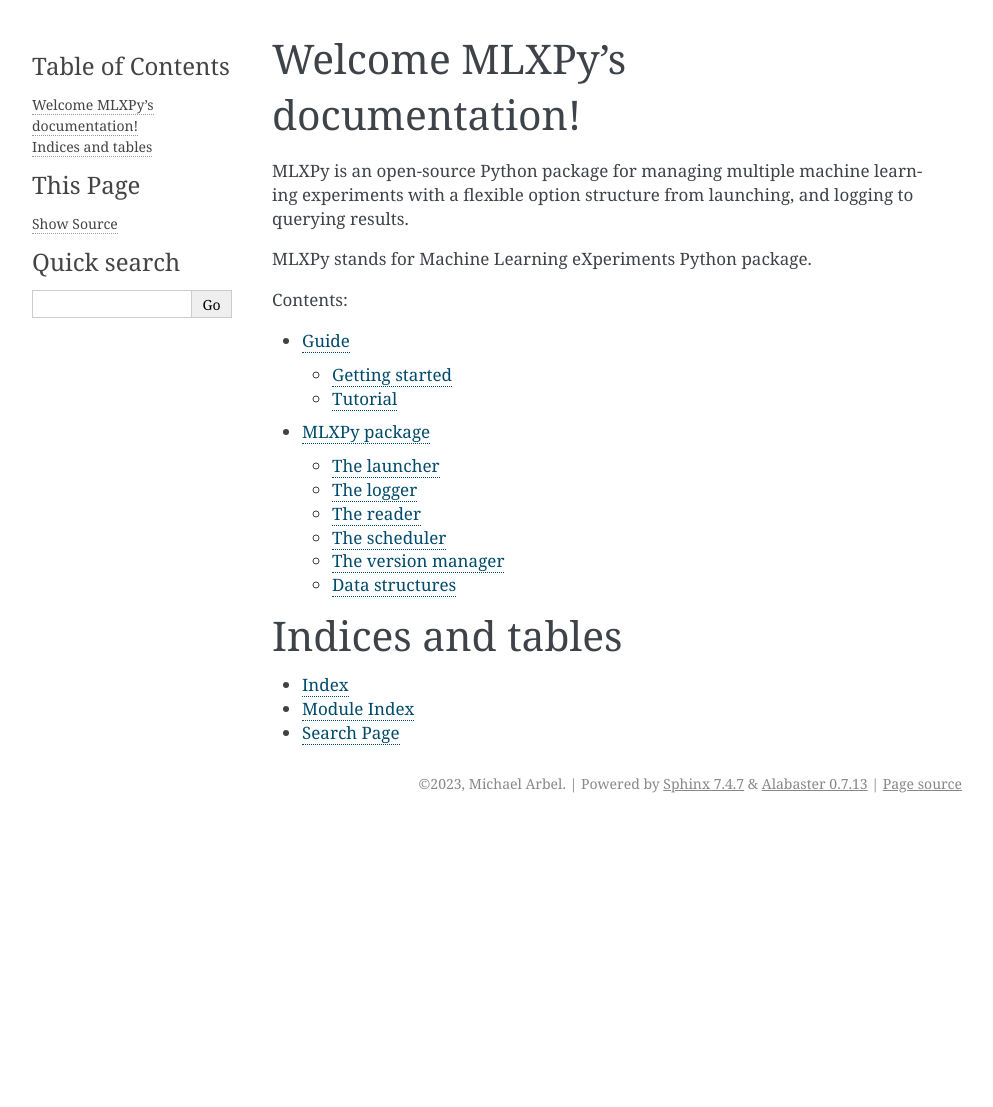
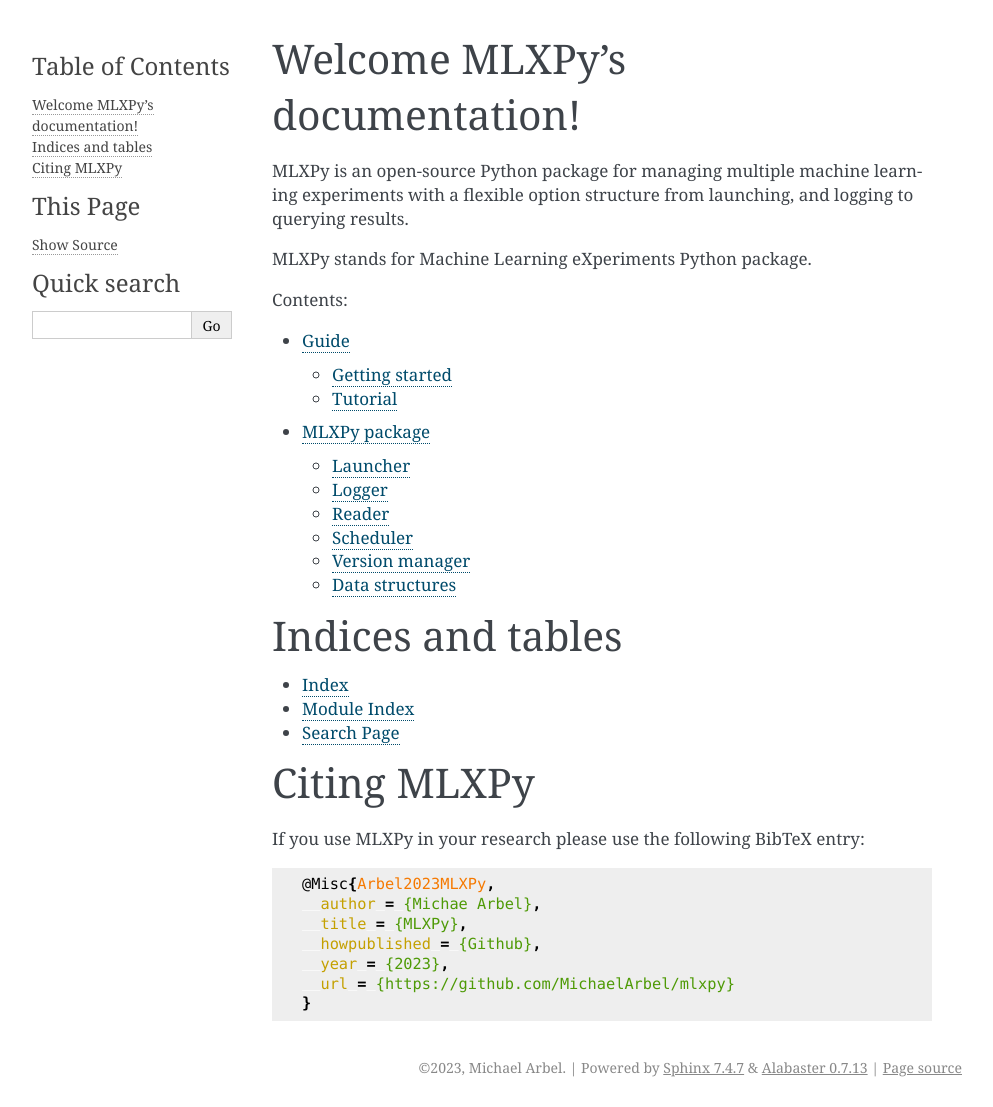
Before and after one commit to inria-thoth/mlxp, a Sphinx documentation site: the page built from docs/index.rst, in a window 1280 px wide. Shown: the whole page, without its empty margins (148-1141 px from the left). Built offline with Sphinx 7.4.7, drawn with Linux system fonts in a browser that asks for light colours; before the commit the page ends 900 px from its top, so only the background shows below that.

Commit message:
requirements

```diff
--- a/docs/index.rst
+++ b/docs/index.rst
@@ -19,9 +19,28 @@
    guide
    mlxpy
 
+
 Indices and tables
 ==================
 
 * :ref:`genindex`
 * :ref:`modindex`
 * :ref:`search`
+
+
+
+Citing MLXPy
+============
+
+If you use MLXPy in your research please use the following BibTeX entry:
+
+
+.. code-block:: bibtex
+
+   @Misc{Arbel2023MLXPy,
+     author = {Michae Arbel},
+     title = {MLXPy},
+     howpublished = {Github},
+     year = {2023},
+     url = {https://github.com/MichaelArbel/mlxpy}
+   }
--- a/docs/mlxpy.launching.rst
+++ b/docs/mlxpy.launching.rst
@@ -1,5 +1,5 @@
-The launcher
-============
+Launcher
+========
 
 
 The :class:`~mlxpy.launcher.launch` Function
--- a/docs/mlxpy.logging.rst
+++ b/docs/mlxpy.logging.rst
@@ -1,5 +1,5 @@
-The logger
-==========
+Logger
+======
 
 
 
--- a/docs/mlxpy.reading.rst
+++ b/docs/mlxpy.reading.rst
@@ -1,5 +1,5 @@
-The reader
-==========
+Reader
+======
 
 
 The :class:`~mlxpy.reader.Reader` Class
--- a/docs/mlxpy.scheduling.rst
+++ b/docs/mlxpy.scheduling.rst
@@ -1,5 +1,5 @@
-The scheduler
-=============
+Scheduler
+=========
 
 
 
--- a/docs/mlxpy.version_managment.rst
+++ b/docs/mlxpy.version_managment.rst
@@ -1,5 +1,5 @@
-The version manager
-===================
+Version manager
+===============
 
 
 
--- a/requirements.txt
+++ b/requirements.txt
@@ -2,8 +2,7 @@
 GitPython==3.1.31
 hydra-core==1.3.2
 omegaconf==2.2.3
-pandas==1.2.4
+pandas==1.3.4
 ply==3.11
 PyYAML==6.0
-setuptools==52.0.0.post20210125
 tinydb==4.7.1
```
